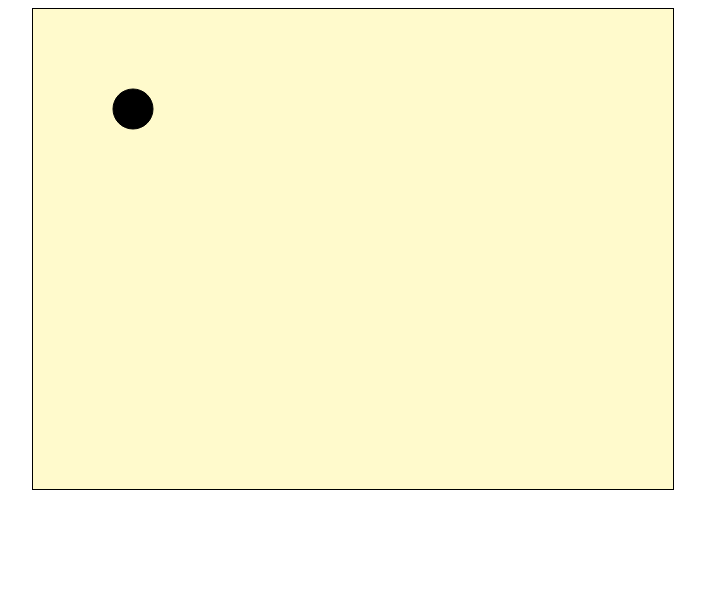
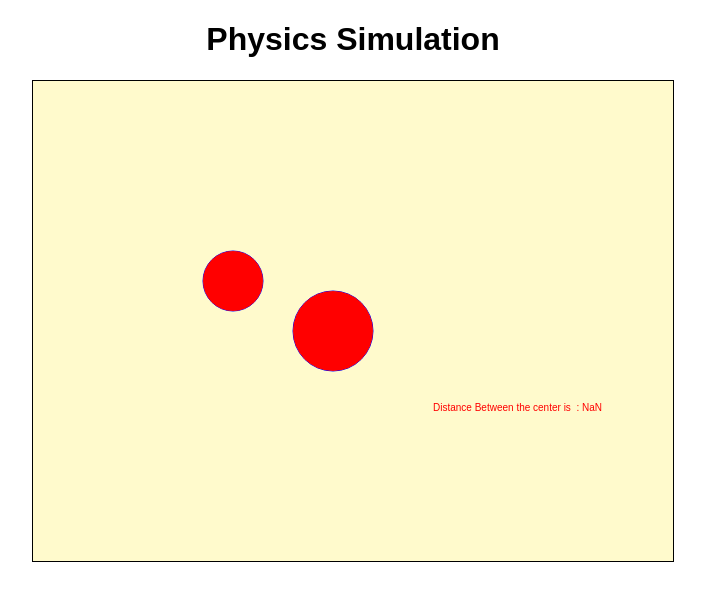
Before and after one commit to AbhishekManra/PhysicsSimulation, a plain HTML site: page index.html in a window 1280 px wide. Shown: the whole page, without its empty margins (287-992 px from the left). Drawn offline with Linux system fonts and the light colour scheme.

Commit message:
Physics Simulation - %Commit-1%

```diff
--- a/app.js
+++ b/app.js
@@ -4,33 +4,144 @@ const ctx = canvas.getContext('2d');
 let x = 100;
 let y = 100;
 
-function DrawBall(x,y,r) {
+let frc = 0.1
+var BallArr = []
+
+class Vector{
+    constructor(x,y){
+        this.x = x
+        this.y = y
+    }
+    add(v){
+        return new Vector(this.x + v.x , this.y + v.y)
+    }
+    sub(v){
+        return new Vector(this.x - v.x , this.y - v.y)
+    }
+    mag(){
+        return new Vector(this.x**2 + this.y**2)
+    }
+    mult(n){
+        return new Vector(this.x*n, this.y*n);
+    }
+    drawVec(start_x, start_y, n, color){
+        ctx.beginPath();
+        ctx.moveTo(start_x, start_y);
+        ctx.lineTo(start_x + this.x * n, start_y + this.y * n);
+        ctx.strokeStyle = color;
+        ctx.stroke();
+        ctx.closePath();
+    }
+}
+
+class Ball{
+    constructor(x,y,r){
+        this.pos = new Vector(x,y)
+        // this.x = x
+        // this.y = y
+        this.r = r
+        this.acc = new Vector(0,0)
+        this.vel = new Vector(0,0)
+        this.player = false
+        BallArr.push(this)
+    }
+    DrawBall() {
         ctx.beginPath()
-    ctx.arc(x,y,r,0,2*Math.PI);
+        ctx.arc(this.pos.x,this.pos.y,this.r,0,2*Math.PI);
         ctx.stroke()
+        ctx.fillStyle = 'red'
         ctx.fill()
     }
+    display(){
+        ctx.beginPath();
+        ctx.moveTo(this.pos.x, this.pos.y)
+        ctx.lineTo(this.pos.x + this.acc.x*100, this.pos.y + this.acc.y*100);
+        ctx.strokeStyle = "green";
+        ctx.stroke();
+        ctx.closePath();
+        ctx.beginPath();
+        ctx.moveTo(this.pos.x, this.pos.y);
+        ctx.lineTo(this.pos.x + this.vel.x*10, this.pos.y + this.vel.y*10);
+        ctx.strokeStyle = "blue";
+        ctx.stroke();
+        ctx.closePath();
+    }
+}
 
-canvas.addEventListener('keydown',(e)=>{
+let Left,Right,Up,Down;
+
+function selectBall(b) {
+    canvas.addEventListener('keydown',(e)=>{ // this launches the function till the key is pressed
         if(e.keyCode == 37){
-        console.log("Left");
-        x--;
+            Left = true;
         }else if(e.keyCode == 38){
-        console.log("Up");
-        y--;
+            Up = true;
         }else if(e.keyCode == 39){
-        console.log("Right");
-        x++;
+            Right = true;
         }else if(e.keyCode == 40){
-        console.log("Down");
-        y++;
+            Down = true
+        }
+    })
+    canvas.addEventListener('keyup',(e)=>{ // this is the called when the key is released
+        if(e.keyCode == 37){
+            Left = false;
+        }else if(e.keyCode == 38){
+            Up = false;
+        }else if(e.keyCode == 39){
+            Right = false;
+        }else if(e.keyCode == 40){
+            Down = false;
         }
     })
 
-setInterval(()=>{
+    if (Left) {
+        b.acc.x = -1;
+    }if(Up){
+        b.acc.y = -1
+    }if (Right) {
+        b.acc.x = 1
+    }if(Down){
+        b.acc.y = 1
+    }
+    if(!Right && !Left){
+        b.acc.x = 0
+    }if(!Up && !Down){
+        b.acc.y = 0
+    }
+    // b.vel_x += b.acc_x
+    // b.vel_y += b.acc_y
+    b.vel = b.vel.add(b.acc)
+    b.vel = b.vel.mult(1 - frc)
+    b.pos = b.pos.add(b.vel)
+    // b.x += b.vel.x
+    // b.y += b.vel.y
+}
+
+// let Ball1 = new Ball(200,200,30);
+let Ball1 = new Ball(200, 200, 30);
+let Ball2 = new Ball(300, 250, 40);
+Ball2.player=true
+
+let distanceVec = new Vector(0,0)
+
+function RoundOffMag(number,precision) {
+    let factor = 10**precision
+    return Math.round(number*factor)/factor;
+}
+
+function repeatOften(){
     ctx.clearRect(0,0,canvas.clientWidth,canvas.clientHeight);
-    DrawBall(x,y,20);
-},1000/60)
-
+    BallArr.forEach((b)=>{
+        b.DrawBall();
+        b.display()
+        if(b.player){
+            selectBall(b)
+        }
+    })
+    distanceVec = Ball2.pos.sub(Ball1.pos)
+    ctx.fillText("Distance Between the center is  : " + RoundOffMag(distanceVec.mag().x,1000),400,330)
+    requestAnimationFrame(repeatOften) // this will repeat the loop once it started
+}
+requestAnimationFrame(repeatOften) // this will start the repeat often loop
 // step1 : converting this into the function so that we can create other balls as well
 // step2 :
--- a/index.html
+++ b/index.html
@@ -12,9 +12,15 @@
             margin: 0 auto;
             background: #fffacc;
         }
+        h1{
+            width: auto;
+            text-align: center;
+            font-family: sans-serif;
+        }
     </style>
 </head>
 <body>
+    <h1>Physics Simulation</h1>
     <canvas id="canvas" tabindex=0 width="640" height="480"></canvas>
     <script src="app.js"></script>
 </body>
```
Lines whose indentation alone changed are shown as unchanged.
